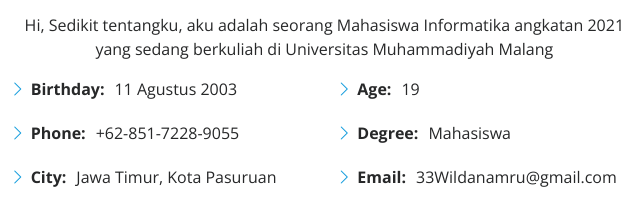
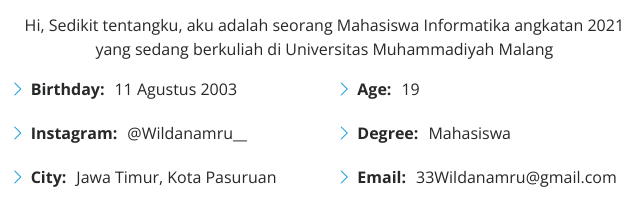
Before and after one commit to Wildanamru/Wildanamru.github.io, a plain HTML site: page index.html in a window 1280 px wide. Shown: the part 1075-1297 px from the top of the page, 629-1269 px from the left. Drawn offline with nearby package versions, Linux system fonts and the light colour scheme.

Commit message:
Update index.html

```diff
--- a/index.html
+++ b/index.html
@@ -101,7 +101,7 @@
               <div class="col-lg-6">
                 <ul>
                   <li><i class="bi bi-chevron-right"></i> <strong>Birthday:</strong> <span>11 Agustus 2003</span></li>
-                  <li><i class="bi bi-chevron-right"></i> <strong>Phone:</strong> <span>+62-851-7228-9055</span></li>
+                  <li><i class="bi bi-chevron-right"></i> <strong>Instagram:</strong> <span>@Wildanamru__</span></li>
                   <li><i class="bi bi-chevron-right"></i> <strong>City:</strong> <span>Jawa Timur, Kota Pasuruan</span></li>
                 </ul>
               </div>
```
